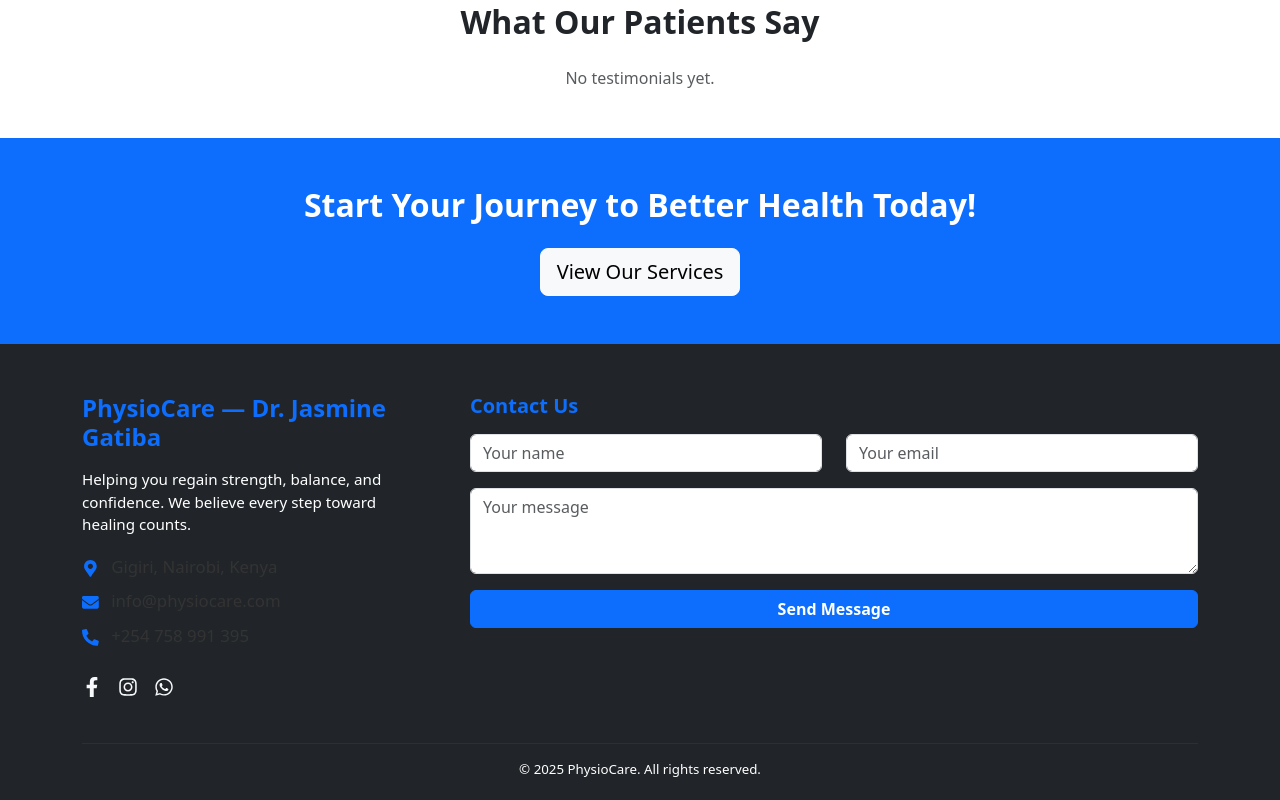
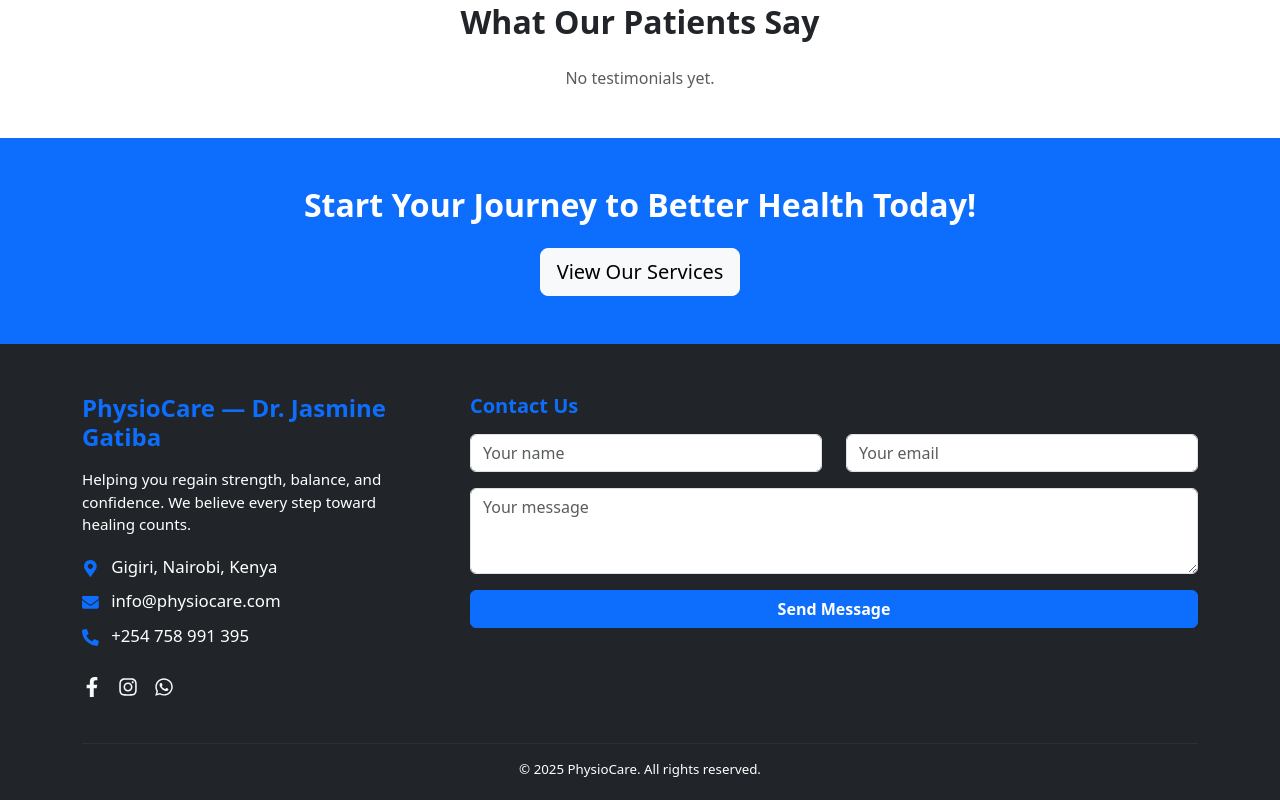
Before and after one commit to profbkmurage/physiocare, a React (Vite) app: page / in a window 1280 px wide. Shown: the part 903-1703 px from the top of the page. Built offline with nearby package versions, Linux system fonts and the light colour scheme; no server answers; the database is empty.

Commit message:
small changes on the vercel routing

```diff
--- a/src/components/Footer.jsx
+++ b/src/components/Footer.jsx
@@ -60,7 +60,8 @@ export default function Footer () {
               every step toward healing counts.
             </p>
 
-            <div className='mt-3'>
+            <div className='mt-3' style={
+              { color: 'white' }}>
               <p className='mb-1'>
                 <FaMapMarkerAlt className='me-2 text-primary' /> Gigiri,
                 Nairobi, Kenya
@@ -73,7 +74,7 @@ export default function Footer () {
               </p>
             </div>
 
-            <div className='d-flex gap-3 mt-3'>
+            <div className='d-flex gap-3 mt-3'style={{color:'#0d6efd'}}>
               <a
                 href='https://facebook.com'
                 target='_blank'
--- a/src/components/blogs.css
+++ b/src/components/blogs.css
@@ -152,7 +152,6 @@ h2.fw-bold {
     }
 }
 
-.bton-primary {
-    color: red;
-    background-color: green;
+.text-primary{
+    color: white;
 }
--- a/vite.config.js
+++ b/vite.config.js
@@ -2,6 +2,5 @@ import { defineConfig } from 'vite'
 import react from '@vitejs/plugin-react'
 
 export default defineConfig({
-  plugins: [react()],
-  base: './'
+  plugins: [react()]
 })
```
